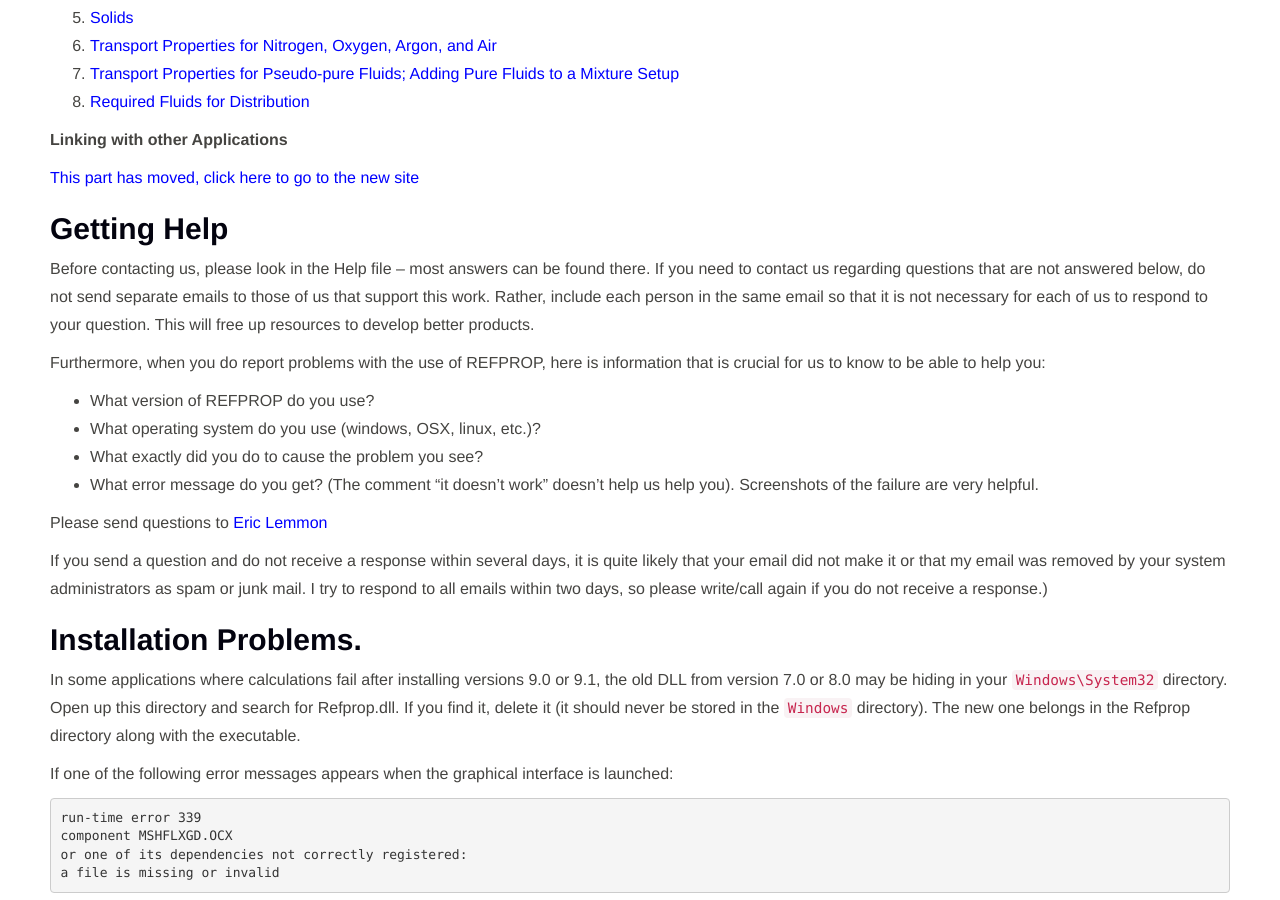
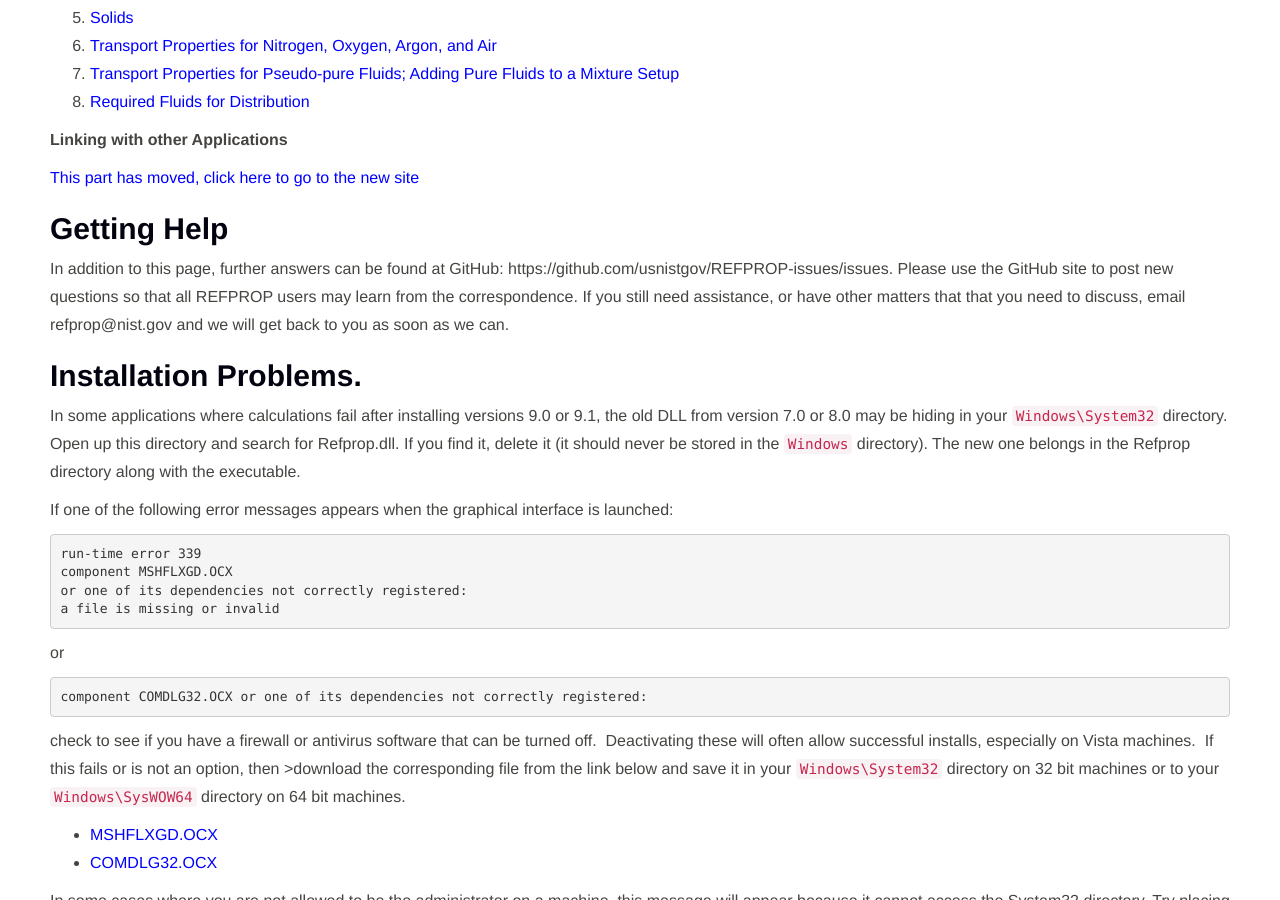
Before and after one commit to usnistgov/REFPROP-docs, a Jekyll site: the page built from index.md, in a window 1280 px wide and 900 px high, scrolled down 1387 px. Built offline with Jekyll 4.4.1, drawn with Linux system fonts in a browser that asks for light colours; nearby versions of some CDN libraries; library files that are not in the unit come from our copies.

Commit message:
Update getting help page

```diff
--- a/index.md
+++ b/index.md
@@ -59,18 +59,7 @@
 
 ## Getting Help
 
-Before contacting us, please look in the Help file – most answers can be found there. If you need to contact us regarding questions that are not answered below, do not send separate emails to those of us that support this work. Rather, include each person in the same email so that it is not necessary for each of us to respond to your question. This will free up resources to develop better products.
-
-Furthermore, when you do report problems with the use of REFPROP, here is information that is crucial for us to know to be able to help you:
-
-- What version of REFPROP do you use?
-- What operating system do you use (windows, OSX, linux, etc.)?
-- What exactly did you do to cause the problem you see?
-- What error message do you get? (The comment "it doesn't work" doesn't help us help you). Screenshots of the failure are very helpful.
-
-Please send questions to [Eric Lemmon](mailto:Eric.Lemmon@nist.gov)
-
-If you send a question and do not receive a response within several days, it is quite likely that your email did not make it or that my email was removed by your system administrators as spam or junk mail.  I try to respond to all emails within two days, so please write/call again if you do not receive a response.)
+In addition to this page, further answers can be found at GitHub: https://github.com/usnistgov/REFPROP-issues/issues.  Please use the GitHub site to post new questions so that all REFPROP users may learn from the correspondence.  If you still need assistance, or have other matters that that you need to discuss, email refprop@nist.gov and we will get back to you as soon as we can.
 
 
 ## Installation Problems.
```
